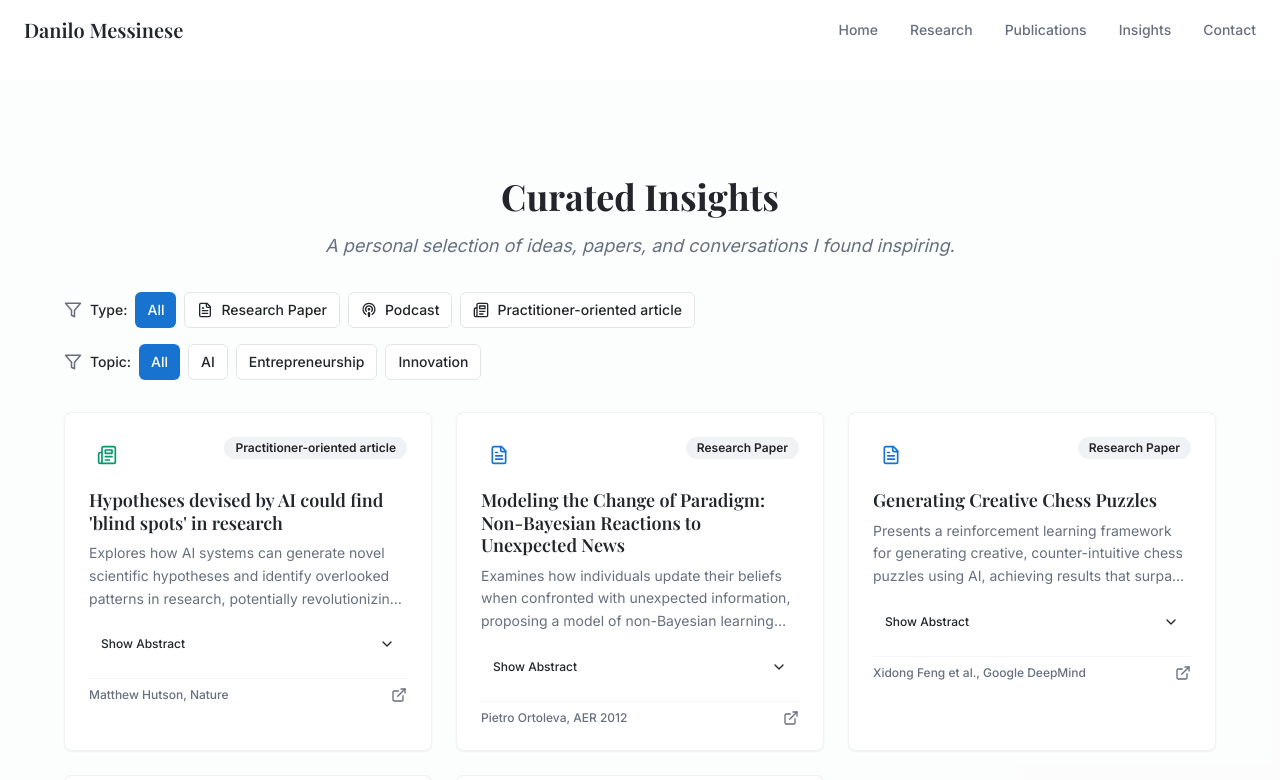
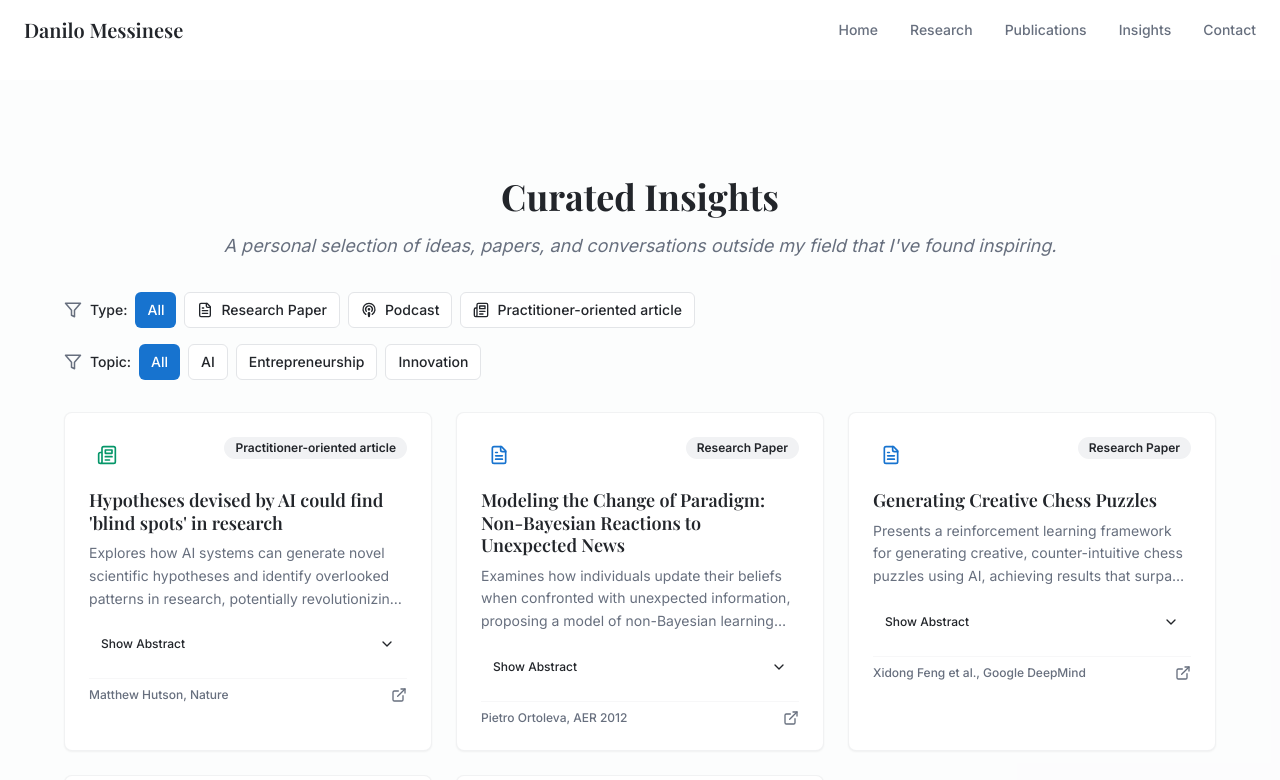
Before and after one commit to MessineseDanilo/innovate-academics, a React (Vite) app: page /insights in a window 1280 px wide. Shown: the top 780 px of the page. Built offline with nearby package versions, Linux system fonts and the light colour scheme; the HTML template or start-up script is replaced by a standard one.

Commit message:
Change subtitle text

```diff
--- a/src/components/CuratedInsights.tsx
+++ b/src/components/CuratedInsights.tsx
@@ -95,7 +95,7 @@ const CuratedInsights = () => {
             Curated Insights
           </h2>
           <p className="text-lg text-muted-foreground italic">
-            A personal selection of ideas, papers, and conversations I found inspiring.
+            A personal selection of ideas, papers, and conversations outside my field that I've found inspiring.
           </p>
         </div>
 
```
